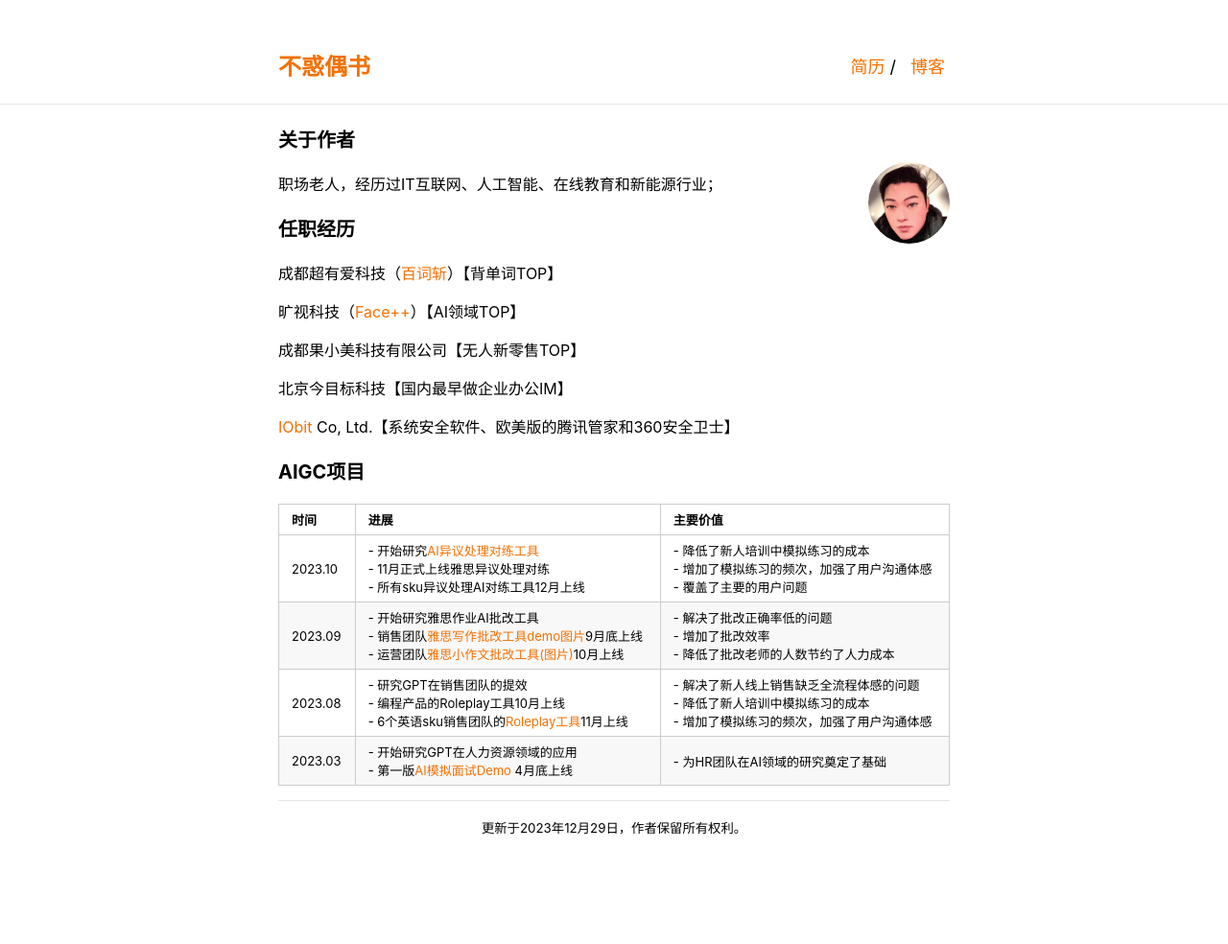
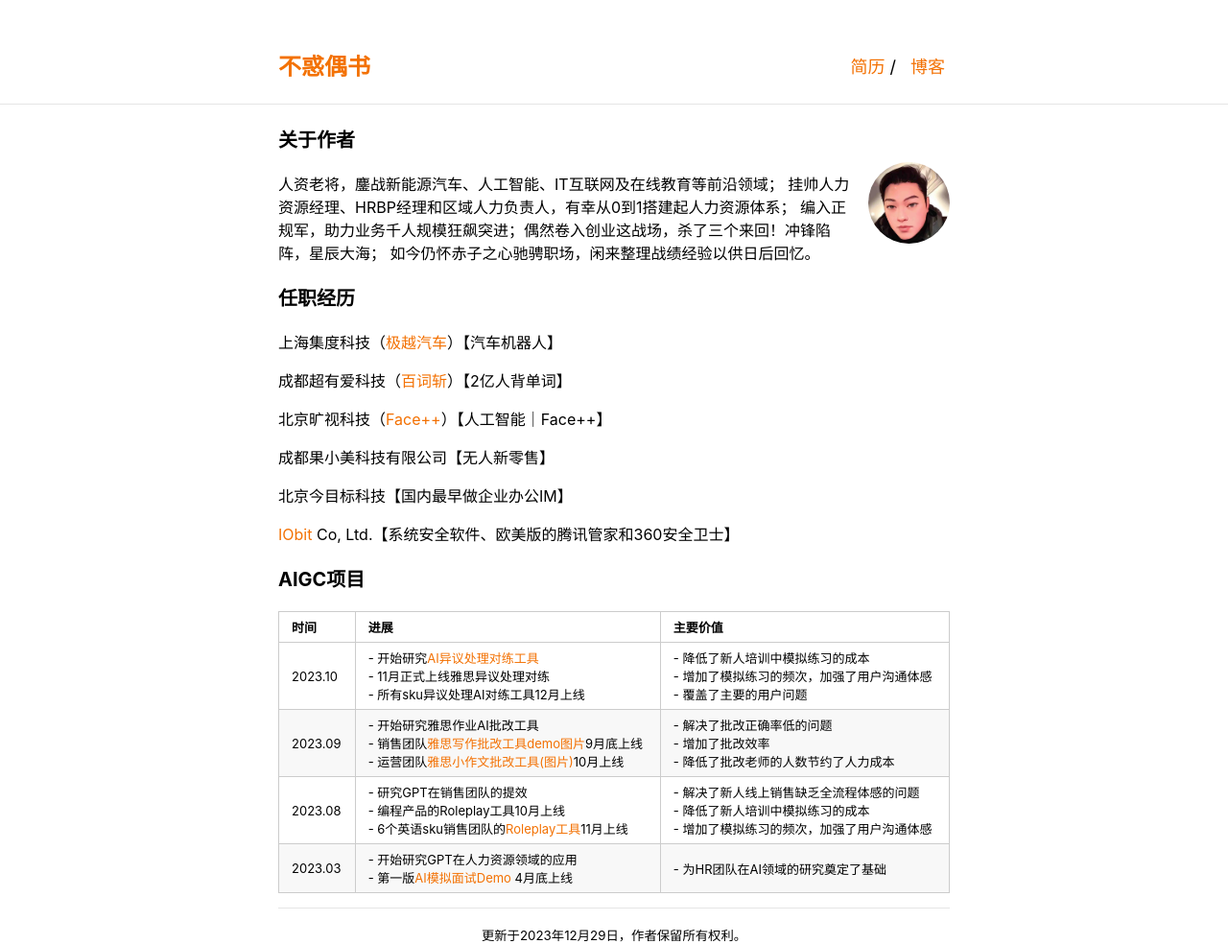
Before and after one commit to Harteyang/index, a Jekyll site: the page built from index.md, in a window 1280 px wide. Shown: the whole page at 96% size. Built offline with Jekyll 4.4.1, drawn with Linux system fonts in a browser that asks for light colours; before the commit the page ends 900 px from its top, so only the background shows below that.

Commit message:
Update index.md

```diff
--- a/index.md
+++ b/index.md
@@ -8,18 +8,20 @@ title: Harte的主页
 ### 关于作者
 
 <img class="profile-picture" src="sherlock.jpeg">
-职场老人，经历过IT互联网、人工智能、在线教育和新能源行业；
-
-
-
+人资老将，鏖战新能源汽车、人工智能、IT互联网及在线教育等前沿领域；
+挂帅人力资源经理、HRBP经理和区域人力负责人，有幸从0到1搭建起人力资源体系；
+编入正规军，助力业务千人规模狂飙突进；偶然卷入创业这战场，杀了三个来回！冲锋陷阵，星辰大海；
+如今仍怀赤子之心驰骋职场，闲来整理战绩经验以供日后回忆。
 
 
 ### 任职经历
-成都超有爱科技（[百词斩](https://www.baicizhan.com/)）【背单词TOP】
+上海集度科技（[极越汽车](https://www.jiyue-auto.com/)）【汽车机器人】
 
-旷视科技（[Face++](https://www.megvii.com)）【AI领域TOP】
+成都超有爱科技（[百词斩](https://www.baicizhan.com/)）【2亿人背单词】
 
-成都果小美科技有限公司【无人新零售TOP】
+北京旷视科技（[Face++](https://www.megvii.com)）【人工智能｜Face++】
+
+成都果小美科技有限公司【无人新零售】
 
 北京今目标科技【国内最早做企业办公IM】
 
```
